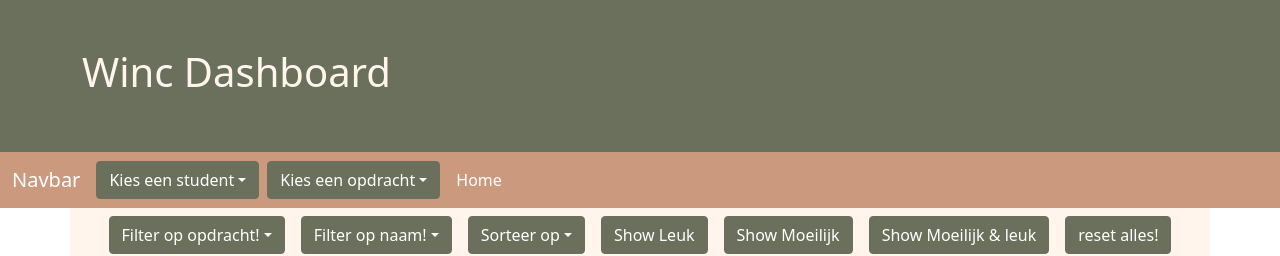
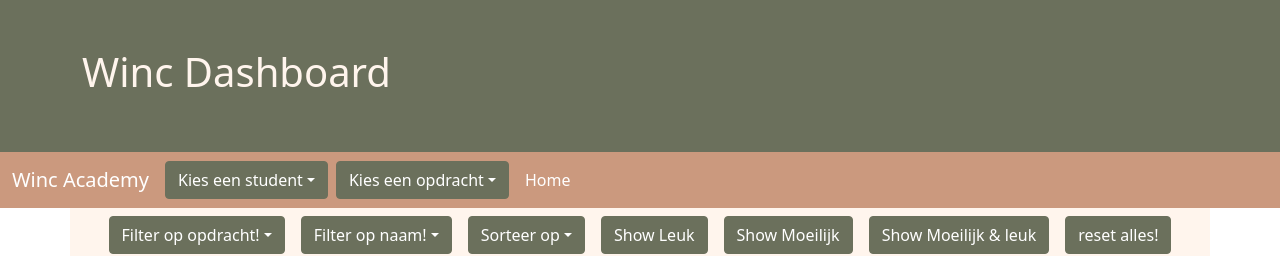
Before and after one commit to SebastianLomme/student-dashboard, a React (Create React App) app: page / in a window 1280 px wide. Shown: the top 256 px of the page. Built offline with nearby package versions, Linux system fonts and the light colour scheme.

Commit message:
console.log removed

```diff
--- a/src/App.js
+++ b/src/App.js
@@ -1,5 +1,5 @@
 import React, {useEffect} from 'react';
-import { useDispatch, useSelector } from 'react-redux'
+import { useDispatch } from 'react-redux'
 import { setData, setStudentInfo } from './redux/action';
 import { csv } from "d3";
 import studentData from "./student-dashboard-data.csv";
@@ -19,8 +19,6 @@ import AssignmentInfo from './components/AssignmentInfo.js';
 
 function App() {
   const dispatch = useDispatch()
-  const loading = useSelector(state => state.reducer.isLoading)
-  console.log(loading)
   useEffect(() => {
     csv(studentData).then(data => dispatch(setData(data)))
     // eslint-disable-next-line react-hooks/exhaustive-deps
@@ -44,6 +42,6 @@ function App() {
       </div>
     </Router>
   );
-}
+};
 
 export default App;
--- a/src/components/GrafLine.js
+++ b/src/components/GrafLine.js
@@ -28,8 +28,6 @@ function GrafLine(props) {
         default: newData = data
     }
 
-
-console.log("newData: ",newData)
     return (
         <div className="chart">
             <VictoryChart
--- a/src/components/Nav.js
+++ b/src/components/Nav.js
@@ -20,7 +20,7 @@ function Nav() {
     return (
         <nav className="navbar navbar-expand-lg navbar-dark bg-primary">
             <div className="container-fluid  ">
-                <Link className="navbar-brand" to="/">Navbar</Link>
+                <Link className="navbar-brand" to="/"> Winc Academy </Link>
                 <div className="dropdown  ms-auto pe-2">
                     <button
                         className="btn btn-secondary dropdown-toggle"
--- a/src/style/style.scss
+++ b/src/style/style.scss
@@ -10,7 +10,6 @@ body {
     color: #4A4E3E;
 }
 
-
 .chart {
     padding: 10px;
     max-width: 900px;
```
Also changed, not shown: src/redux/reducer/index.js (+3 -4 lines), 1 other file (tests, documents, lock files or other folders).
